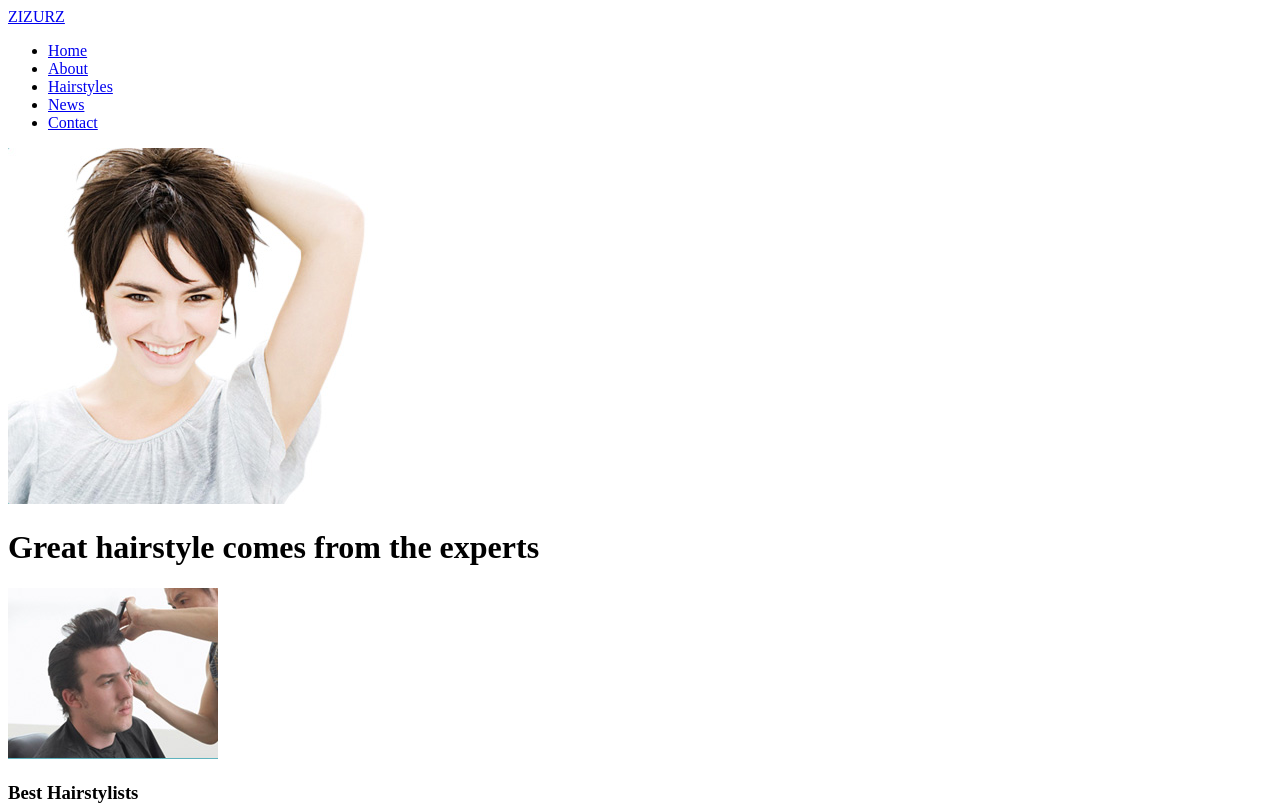
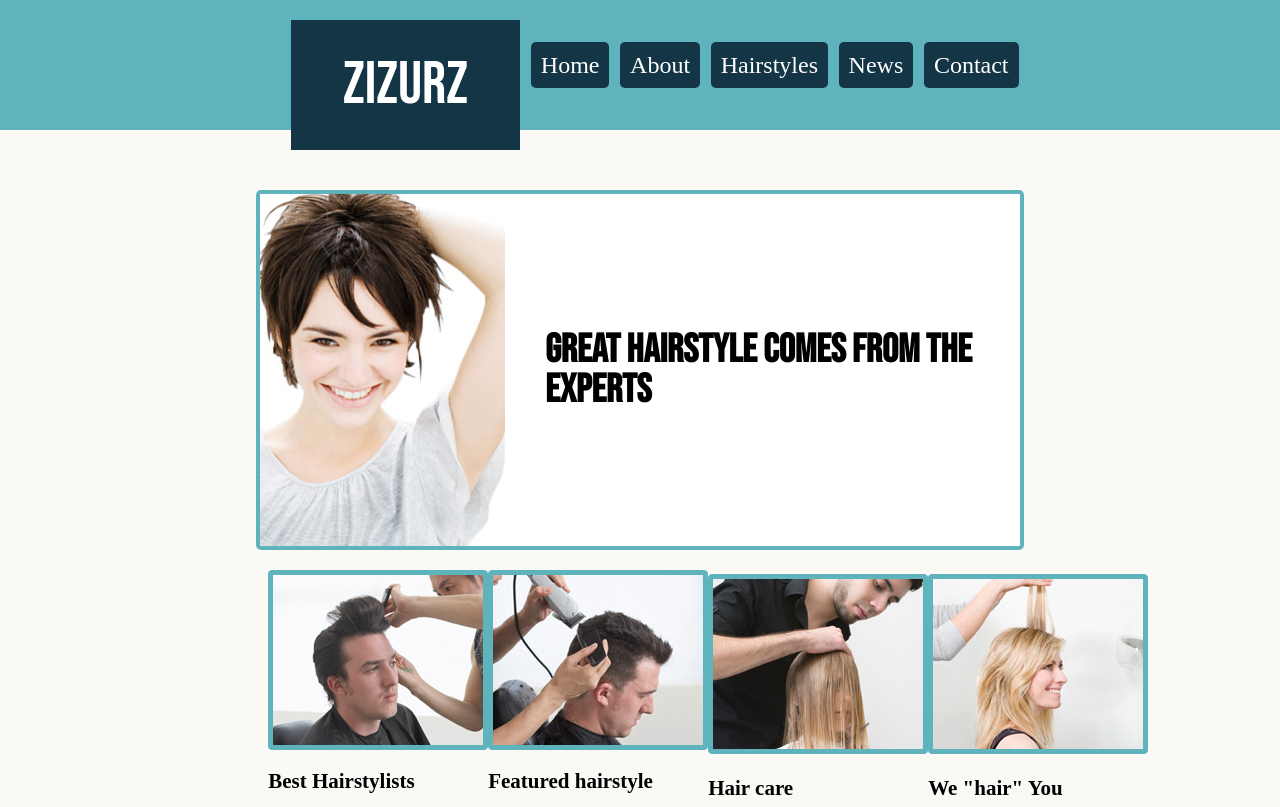
Before and after one commit to Psmithcode/testingcss, a plain HTML site: page index.html in a window 1280 px wide. Shown: the top 807 px of the page. Drawn offline with Linux system fonts and the light colour scheme; the site is published under a folder, as on GitHub Pages, so addresses that start at the root find nothing.

Commit message:
screw it

```diff
--- a/index.html
+++ b/index.html
@@ -3,13 +3,13 @@
 <head>
     <meta charset="UTF-8">
     <meta http-equiv="X-UA-Compatible" content="IE=edge">
-    <link rel="stylesheet" href="/testingccs/reset.css">
-    <link rel="stylesheet" href="/testingccs/styles.css">
+    <link rel="stylesheet" href="reset.css">
+    <link rel="stylesheet" href="styles.css">
     <meta name="viewport" content="width=device-width, initial-scale=1.0">
     <link rel="preconnect" href="https://fonts.googleapis.com">
     <link rel="preconnect" href="https://fonts.gstatic.com" crossorigin>
     <link href="https://fonts.googleapis.com/css2?family=Bebas+Neue&display=swap" rel="stylesheet">
-    <script src="/testingccs/script.js" defer></script>
+    <script src="script.js" defer></script>
     <title>Hair Salon</title>
 
 </head>
@@ -18,23 +18,23 @@
     <header>
 
         <div id="navBar">
-            <a href="/testingccs/index.html" id="navTitle">ZIZURZ</a>
+            <a href="index.html" id="navTitle">ZIZURZ</a>
 
             <ul id="navButtons">
                 <li class="navItem">
-                    <a class="navLink" href="/testingccs/index.html">Home</a>
+                    <a class="navLink" href="index.html">Home</a>
                 </li>
                 <li class="navItem">
-                    <a class="navLink" href="/testingccs/pages/about.html">About</a>
+                    <a class="navLink" href="about.html">About</a>
                 </li>
                 <li class="navItem">
-                    <a class="navLink" href="/testingccs/pages/hairstyles.html">Hairstyles</a>
+                    <a class="navLink" href="hairstyles.html">Hairstyles</a>
                 </li>
                 <li class="navItem">
-                    <a class="navLink" href="/testingccs/pages/news.html">News</a>
+                    <a class="navLink" href="news.html">News</a>
                 </li>
                 <li class="navItem">
-                    <a class="navLink" href="/testingccs/pages/contact.html">Contact</a>
+                    <a class="navLink" href="contact.html">Contact</a>
                 </li>
             </ul>
             <div class="hamburger">
--- a/styles/reset.css
+++ /dev/null
@@ -1,48 +0,0 @@
-/* http://meyerweb.com/eric/tools/css/reset/
-   v2.0 | 20110126
-   License: none (public domain)
-*/
-
-html, body, div, span, applet, object, iframe,
-h1, h2, h3, h4, h5, h6, p, blockquote, pre,
-a, abbr, acronym, address, big, cite, code,
-del, dfn, em, img, ins, kbd, q, s, samp,
-small, strike, strong, sub, sup, tt, var,
-b, u, i, center,
-dl, dt, dd, ol, ul, li,
-fieldset, form, label, legend,
-table, caption, tbody, tfoot, thead, tr, th, td,
-article, aside, canvas, details, embed,
-figure, figcaption, footer, header, hgroup,
-menu, nav, output, ruby, section, summary,
-time, mark, audio, video {
-	margin: 0;
-	padding: 0;
-	border: 0;
-	font-size: 100%;
-	font: inherit;
-	vertical-align: baseline;
-}
-/* HTML5 display-role reset for older browsers */
-article, aside, details, figcaption, figure,
-footer, header, hgroup, menu, nav, section {
-	display: block;
-}
-body {
-	line-height: 1;
-}
-ol, ul {
-	list-style: none;
-}
-blockquote, q {
-	quotes: none;
-}
-blockquote:before, blockquote:after,
-q:before, q:after {
-	content: '';
-	content: none;
-}
-table {
-	border-collapse: collapse;
-	border-spacing: 0;
-}
```
Also changed, not shown: about.html (renamed from pages/about.html, +7 -7 lines), contact.html (renamed from pages/contact.html, +9 -9 lines), hairstyles.html (renamed from pages/hairstyles.html, +10 -10 lines), news.html (renamed from pages/news.html, +2 -2 lines), pages/script.js (deleted, +0 -12 lines), about.css (renamed from styles/about.css), contact.css (renamed from styles/contact.css), hairstyles.css (renamed from styles/hairstyles.css), hairstyles.js (renamed from pages/hairstyles.js), news.css (renamed from styles/news.css).
